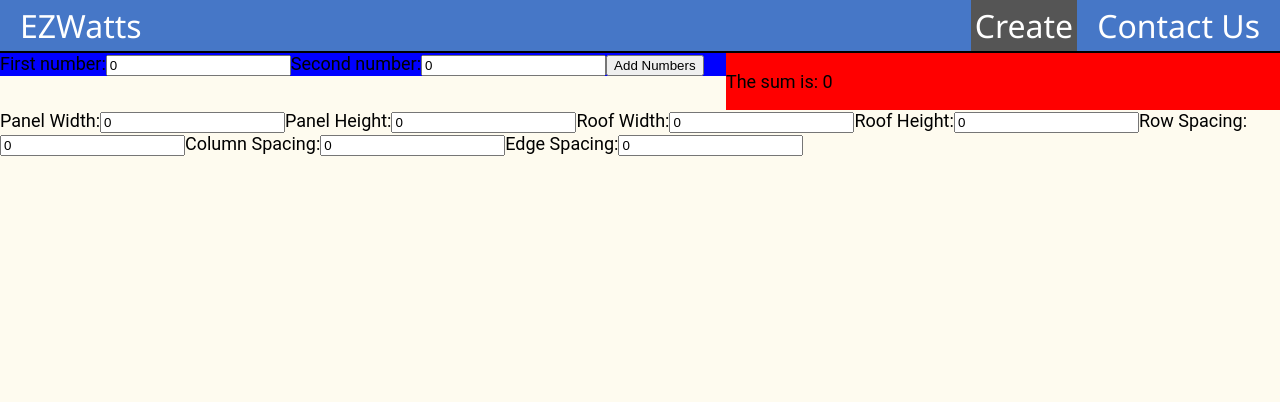
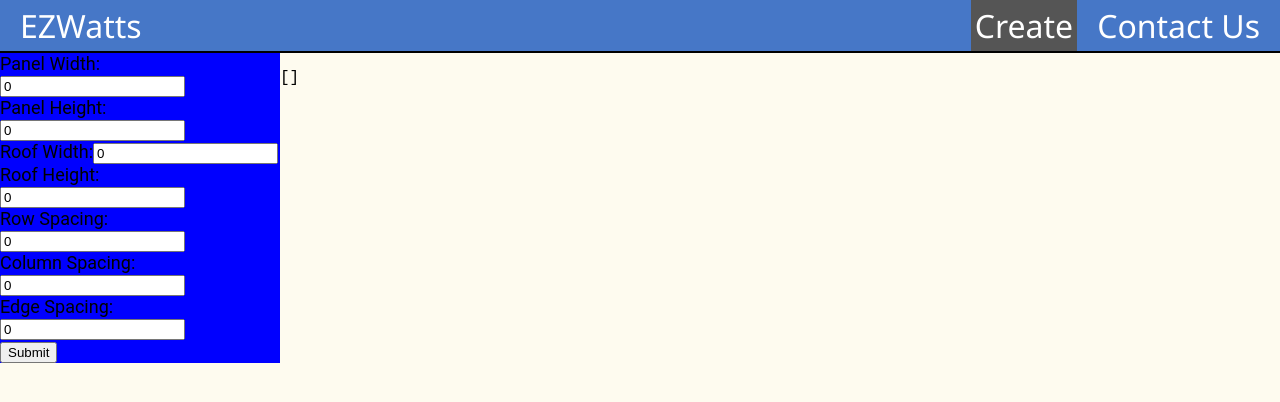
Before and after one commit to UMBC-447-Software-Engineering-Team/447-project.v1, a React (Create React App) app: page /create/Create in a window 1280 px wide. Shown: the top 402 px of the page. Built offline with nearby package versions, Linux system fonts and the light colour scheme.

Commit message:
Almost done the panel....

```diff
--- a/src/components/Form.js
+++ b/src/components/Form.js
@@ -1,26 +1,80 @@
 import React, { useState } from 'react';
 
 export default function Form({ onSubmit }) {
-  const [num1, setNum1] = useState(0);
-  const [num2, setNum2] = useState(0);
 
+  const [panelWidth, setPanelWidth] = useState(0);
+  const [panelHeight, setPanelHeight] = useState(0);
+  const [roofWidth, setRoofWidth] = useState(0);
+  const [roofHeight, setRoofHeight] = useState(0);
+  const [rowSpacing, setRowSpacing] = useState(0);
+  const [columnSpacing, setColumnSpacing] = useState(0);
+  const [edgeSpacing, setEdgeSpacing] = useState(0);
+
+  // Only update all numbers when the submit button is done
   function handleSubmit(event) {
     event.preventDefault();
+    // return the updated values to Create
+    onSubmit(panelWidth, panelHeight, roofWidth, roofHeight,
+      rowSpacing, columnSpacing, edgeSpacing
+    );
+  }
+// The form and dynamic change in value here
+// add required for form and error handling
+  return (
+    <>
+    <form onSubmit={handleSubmit}>
+    <div className="col-md-6">
+    <label>
+          Panel Width:
+          <input type="number" value={panelWidth} onChange={event => setPanelWidth(event.target.value)} />
+        </label>
+      </div>
 
-    onSubmit(num1, num2);
-  }
+        <div className="col-md-6">
+        <label>
+          Panel Height:
+          <input type="number" value={panelHeight} onChange={event => setPanelHeight(event.target.value)} />
+        </label>
+        </div>
 
-  return (
-    <form onSubmit={handleSubmit}>
-      <label>
-        First number:
-        <input type="number" value={num1} onChange={event => setNum1(event.target.value)} />
-      </label>
-      <label>
-        Second number:
-        <input type="number" value={num2} onChange={event => setNum2(event.target.value)} />
-      </label>
-      <button type="submit">Add Numbers</button>
+      <div className="col-md-6">
+        <label>
+          Roof Width:
+          <input type="number" value={roofWidth} onChange={event => setRoofWidth(event.target.value)} />
+        </label>
+
+      </div>
+
+      <div className="col-md-6">
+        <label>
+          Roof Height:
+          <input type="number" value={roofHeight} onChange={event => setRoofHeight(event.target.value)} />
+        </label>
+        </div>
+
+        <div className="col-md-6">
+        <label>
+        Row Spacing:
+          <input type="number" value={rowSpacing} onChange={event => setRowSpacing(event.target.value)} />
+        </label>
+        </div>
+
+        <div className="col-md-6">
+        <label>
+        Column Spacing:
+          <input type="number" value={columnSpacing} onChange={event => setColumnSpacing(event.target.value)} />
+        </label>
+        </div>
+
+        <div className="col-md-6">
+        <label>
+        Edge Spacing:
+          <input type="number" value={edgeSpacing} onChange={event => setEdgeSpacing(event.target.value)} />
+        </label>
+        </div>
+
+      <button type="submit">Submit</button>
     </form>
+    </>
   );
 }
--- a/src/index.css
+++ b/src/index.css
@@ -52,7 +52,7 @@ body {
   align-self: baseline;
   flex-basis: auto;
   flex-grow: 20;
-  background: red;
+  align-content: center;
 
 }
 
--- a/src/pages/create/Create.js
+++ b/src/pages/create/Create.js
@@ -1,37 +1,175 @@
-import { useState } from "react";
-import PrettyForm from "../../components/Form"
-import {PanelDrawing} from "../../components/PanelDrawing"
-import ReactDOM from 'react-dom/client';
+import Form from "../../components/Form"
+import React, { useEffect, useState, useRef } from 'react';
+
+
+
 
 
 
 export function Create() {
-  const [sum, setSum] = useState(0);
+  let canvasWidth = 1000;
+  let canvasHeight = 1000;
+  // for testing 20,10,600,600,30,10,20
+  const [panelWidths, setPanelWidths] = useState(0);
+  const [panelHeights, setPanelHeights] = useState(0);
+  const [roofWidths, setRoofWidths] = useState(0);
+  const [roofHeights, setRoofHeights] = useState(0);
+  const [rowSpacings, setRowSpacing] = useState(0);
+  const [columnSpacing, setColumnSpacing] = useState(0);
+  const [edgeSpacings, setEdgeSpacings] = useState(0);
 
 
-  function handleSubmit(num1, num2) {
-    const total = +num1 + +num2;
-    setSum(total);
-    console.log(`The sum of ${num1} and ${num2} is ${total}.`);
+  const [juristictionWidth, setJuristictionWidth] = useState(0);
+  const [juristictionHeight, setJuristictionHeight]= useState(0);
+
+  const [numPanelsWide, setNumPanelsWide] = useState(0);
+  const [numPanelsTall, setNumPanelsTall]= useState(0);
+
+
+  function handleSubmit(panelWidth, panelHeight, roofWidth,
+    roofHeight, rowSpacing, columnSpacing, edgeSpacing) {
+
+
+    const roofWidths = +roofWidth;
+    setRoofWidths(roofWidths);
+
+    const roofHeights = +roofHeight;
+    setRoofHeights(roofHeights);
+
+    const panelWidths = +panelWidth;
+    setPanelWidths(panelWidths)
+
+    const panelHeights = +panelHeight;
+    setPanelHeights(panelHeights);
+
+    const edgeSpacings = +edgeSpacing;
+    setEdgeSpacings(edgeSpacings);
+
+
+    //Get juristiction
+    const juristictionWidth = +panelWidth + +columnSpacing; //expected = 30
+    const juristictionHeight = +panelHeight + +rowSpacing; //expected = 40
+
+    setJuristictionWidth(juristictionWidth);
+    setJuristictionHeight(juristictionHeight);
+    // console.log(`The sum of ${panelWidth} and ${columnSpacing} is ${juristictionWidth}.`);
+
+
+    // Calculate the number of panels that will fit on the roof
+    // 600 - 40 = 560 + 10 = 570 / 30
+    const numPanelsWide = Math.floor(((+roofWidth - (+edgeSpacing * 2)) + +columnSpacing) /juristictionWidth);
+    const numPanelsTall = Math.floor(((+roofHeight - (2 * +edgeSpacing)) + +rowSpacing) / juristictionHeight);
+    setNumPanelsWide(numPanelsWide)
+    setNumPanelsTall(numPanelsTall)
+
+
+
+}
+
+
+  //empty array thats filled with total panels possible ie pColumnCount * pRowCount
+
+
+  // var xCoord = 20;
+  // var yCoord = 20;
+  // for (var i = 0; i < numPanelsWide; i++){
+  //     panelsArr[i] = {};
+  //     for (var j = 0; j < numPanelsTall; j++){
+  //         panelsArr[i][j] = {x:xCoord, y:yCoord, status:1}; //status 1 = true, 0 = delete
+  //         yCoord = yCoord + juristictionHeight;
+  //     }
+  //     xCoord = xCoord + juristictionWidth;
+  //     yCoord = 20
+  // }
+
+  const canvasRef = useRef(null);
+  // Declare an empty 2D array with 3 rows and 3 columns
+  const panelsArr = Array.from(Array(numPanelsWide), () => Array(numPanelsTall));
+
+      //starting coordinates for the first top right of the box
+    const xCoord = edgeSpacings;
+    const yCoord = edgeSpacings;
+
+    // for (let i = 0; i < numPanelsWide; i++){
+    //     panelsArr[i] = {};
+    //     for (let j = 0; j < numPanelsTall; j++){
+    //         panelsArr[i][j] = {x:xCoord, y:yCoord, status:1}; //status 1 = true, 0 = delete
+    //         yCoord = yCoord + juristictionHeight;
+    //     }
+    //     xCoord = xCoord + juristictionWidth;
+    //     yCoord = edgeSpacings
+    // }
+  // Fill the array with coordinates
+  for (let i = 0; i < panelsArr.length; i++) {
+    for (let j = 0; j < panelsArr[i].length; j++) {
+      panelsArr[i][j] = [i + xCoord , j];
+    }
+
   }
+
+  useEffect( () => {
+    const canvas = canvasRef.current;
+    const ctx = canvas.getContext('2d');
+    // clear the canvas on each submit
+    ctx.clearRect(0, 0, canvas.width, canvas.height)
+    // const canvas = document.getElementById("panelCan");
+    // const ctx = canvas.getContext("2d");
+
+    //for visulization of buiilding
+    ctx.strokeRect(0,0,roofWidths,roofHeights);
+
+    //for visulization of usable building space on building
+    var tempBuildWidth = roofWidths - (edgeSpacings * 2);
+    var tempBuildHeight = roofHeights - (edgeSpacings * 2);
+
+    ctx.fillStyle = "green";  //box inside the outer canvas or grid
+    ctx.fillRect(edgeSpacings, edgeSpacings, tempBuildWidth, tempBuildHeight);
+
+    // for (let i = 0; i < numPanelsTall; i++) {
+    //   for (let j = 0; j < numPanelsWide; j++) {
+    //     var tempX = panelsArr[i][j].x;
+    //     var tempY = panelsArr[i][j].y;
+    //     //draw panel
+    //     ctx.fillStyle = "red";
+    //     ctx.fillRect(tempX, tempY, panelWidths, panelHeights);
+
+    //   }
+    // }
+    // for (let i = 0; i < numPanelsTall; i++) {
+    //   for (let j = 0; j < numPanelsWide; j++) {
+    //     const [tempX,tempY] = panelsArr[i][j];
+    //     //draw panel
+    //     ctx.fillStyle = "red";
+    //     ctx.fillRect(tempX, tempY, panelWidths, panelHeights);
+
+    //   }
+    // }
+
+  });
+
+
 
   return (
     <>
- <>
+
+
       <div className="main">
       <div className="Left">
-     <PrettyForm onSubmit={handleSubmit} />
+          <Form onSubmit={handleSubmit} />
+
       </div><div className="Right">
-    <p>The sum is: {sum}</p>
+      <pre>
+        {JSON.stringify(panelsArr, null, 1)}
+      </pre>
+      <canvas ref={canvasRef} width= {canvasWidth} height={canvasHeight} />
+
 
         </div>
-      </div><PanelDrawing/>
+
+      </div>
+
      </>
 
-
-
-
-    </>
 
 
   );
```
